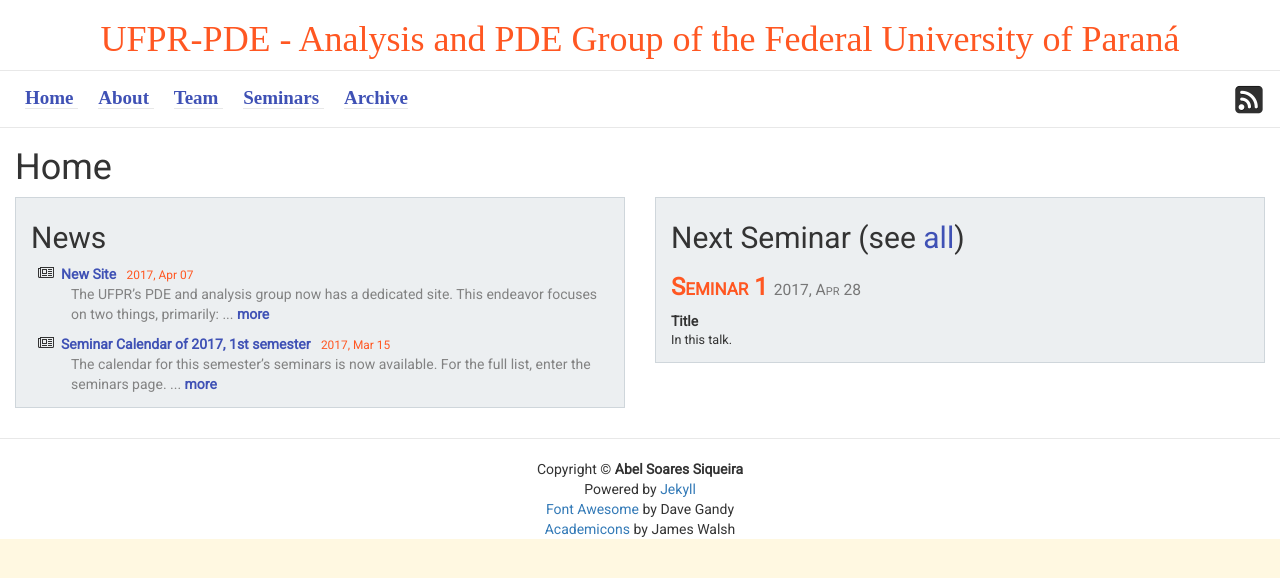
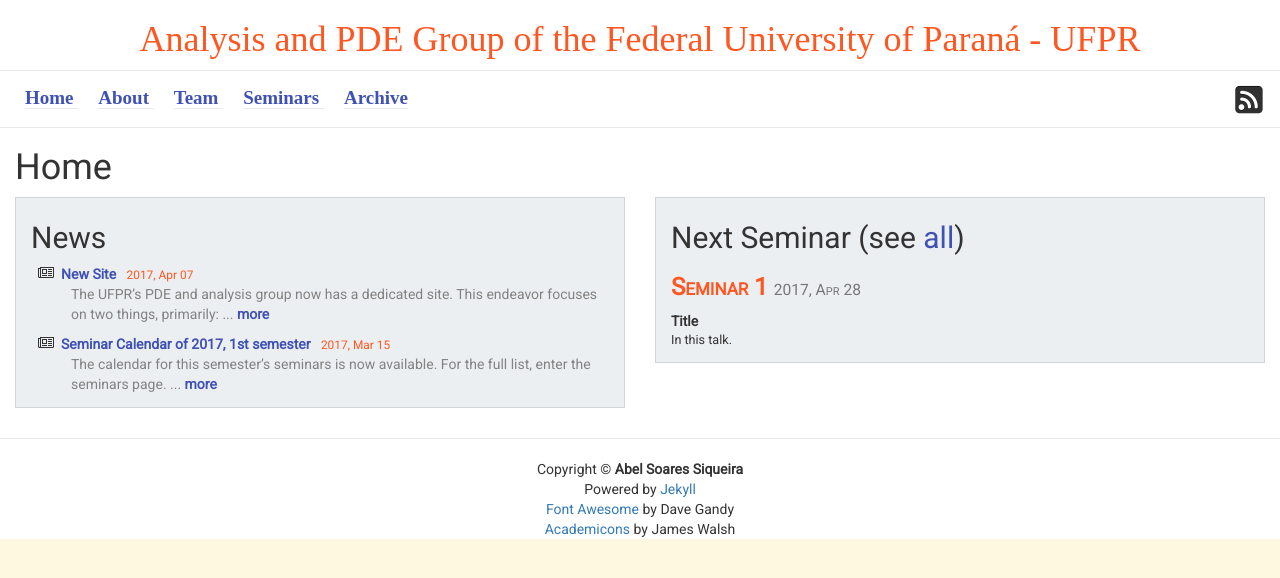
Before and after one commit to ufpr-pde/ufpr-opt.github.io, a Jekyll site: the page built from a_home.md, in a window 1280 px wide. Shown: the top 578 px of the page. Built offline with Jekyll 4.4.1, drawn with Linux system fonts in a browser that asks for light colours; some web fonts are replaced.

Commit message:
Update _config.yml

```diff
--- a/_config.yml
+++ b/_config.yml
@@ -1,4 +1,4 @@
-title: UFPR-PDE - Analysis and PDE Group of the Federal University of Paraná
+title: Analysis and PDE Group of the Federal University of Paraná - UFPR
 author: Fernando de Avila Silva
 email: favilasi@gmail.com
 description: "UFPR's Analysis and PDE  Group"
```
